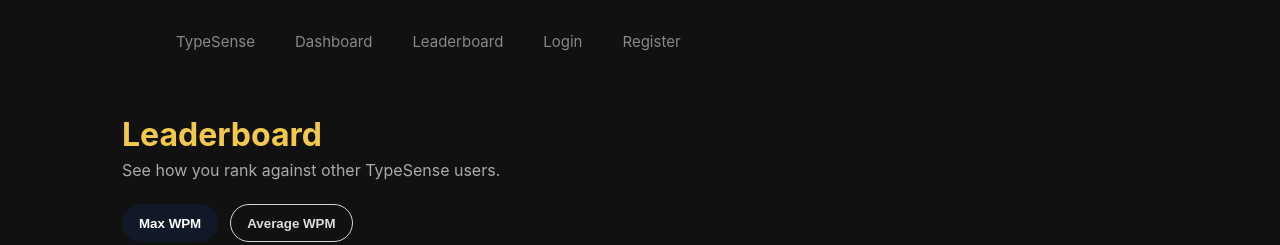
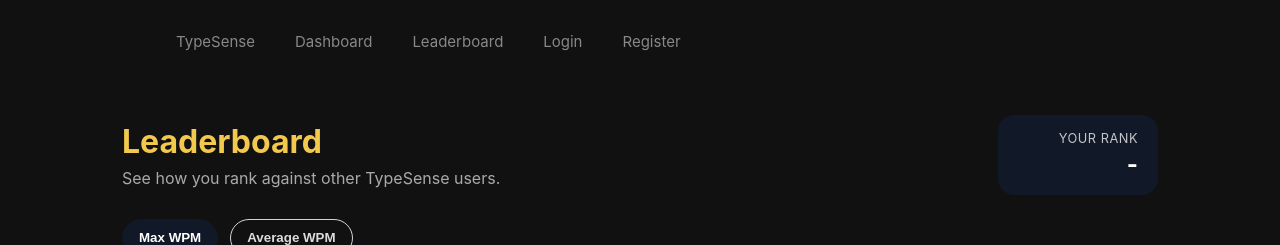
Before and after one commit to Reeyoou/TypeSense, a React (Vite) app: page /leaderboard in a window 1280 px wide. Shown: the top 245 px of the page. Built offline with nearby package versions, Linux system fonts and the light colour scheme; no server answers; the database is empty.

Commit message:
Allowing everyone to see leaderboard without logging in

```diff
--- a/src/features/leaderboard/Leaderboard.jsx
+++ b/src/features/leaderboard/Leaderboard.jsx
@@ -45,6 +45,8 @@
           );
 
           setUserRank(currentUserIndex === -1 ? null : currentUserIndex + 1);
+        } else {
+          setUserRank(null);
         }
       } catch (error) {
         console.error("Error loading leaderboard:", error.message);
@@ -83,12 +85,10 @@
           <p>See how you rank against other TypeSense users.</p>
         </div>
 
-        {user && (
-          <div className="leaderboard-rank">
-            <span>Your rank</span>
-            <strong>{userRank ? `#${userRank}` : "Not ranked yet"}</strong>
-          </div>
-        )}
+        <div className="leaderboard-rank">
+          <span>Your rank</span>
+          <strong>{userRank ? `#${userRank}` : "-"}</strong>
+        </div>
       </div>
 
       <div className="leaderboard-toggle">
@@ -137,11 +137,7 @@
                     className={isCurrentUser ? "current-user-row" : ""}
                   >
                     <td>#{index + 1}</td>
-                    <td>
-                      {isCurrentUser
-                        ? row.profiles?.username || "You"
-                        : row.profiles?.username || "User"}
-                    </td>
+                    <td>{row.profiles?.username || "User"}</td>
                     <td>{Number(row.max_wpm).toFixed(1)}</td>
                     <td>{Number(row.average_wpm).toFixed(1)}</td>
                     <td>{Number(row.average_accuracy).toFixed(1)}%</td>
```
Also changed, not shown: 1 other file (tests, documents, lock files or other folders).
